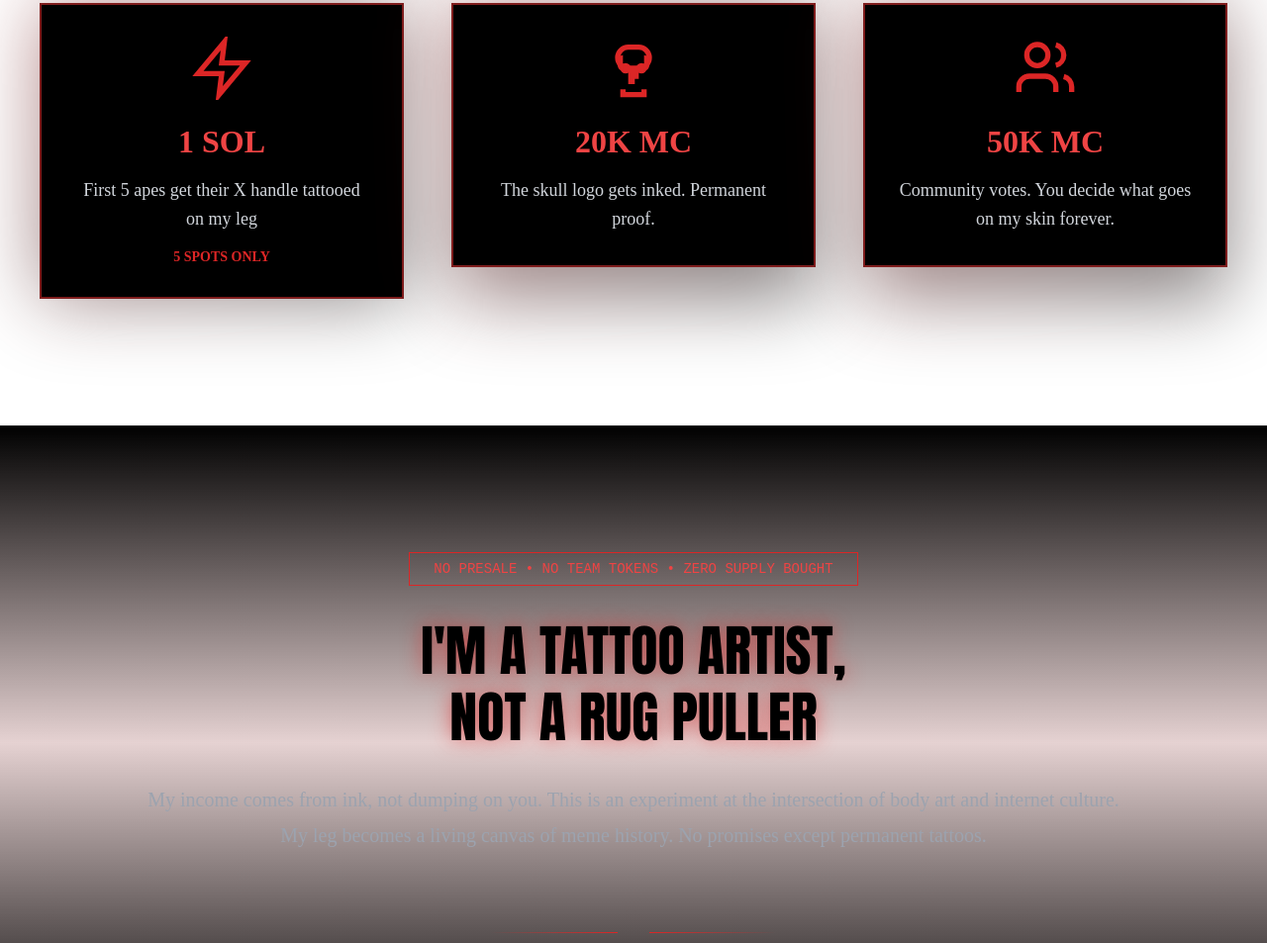
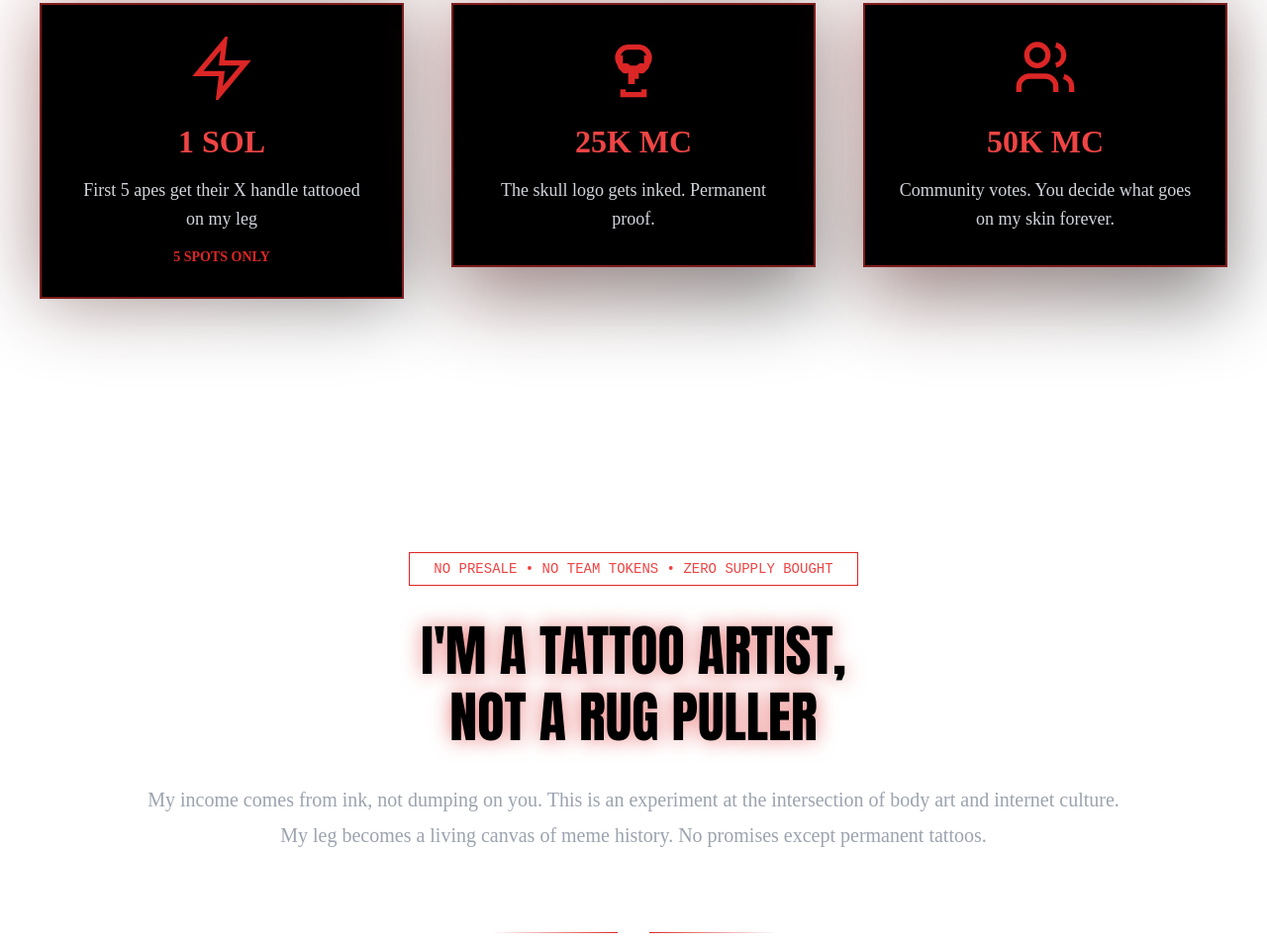
Before and after one commit to Aware97/deadvisionn, a plain HTML site: page index.html in a window 1280 px wide. Shown: the part 1119-2072 px from the top of the page at 99% size. Drawn offline with Linux system fonts and the light colour scheme.

Commit message:
Fix background gradient and update milestone title

```diff
--- a/index.html
+++ b/index.html
@@ -273,7 +273,7 @@
     .statement {
         position: relative;
         padding: 8rem 2rem;
-        background: linear-gradient(to bottom, #000, rgba(127, 29, 29, 0.2), #000);
+        background: linear-linear(to bottom, #000, rgba(127, 29, 29, 0.2), #000);
         z-index: 1;
     }
 
@@ -383,7 +383,7 @@
 </head>
 <body>
     <div class="background">
-        <div class="bg-solid"></div>
+        <div class="bg-gradient"></div>
         <div class="bg-circles"></div>
     </div>
 
@@ -440,7 +440,7 @@
                     <svg class="milestone-icon" viewBox="0 0 24 24" fill="none" stroke="currentColor" stroke-width="2">
                         <circle cx="9" cy="12" r="1"/><circle cx="15" cy="12" r="1"/><path d="M8 20v2h8v-2"/><path d="M12.5 17H11v-2h2v-3h1a4 4 0 0 0 0-8H10a4 4 0 0 0 0 8h1v3"/><path d="M8 12a1 1 0 0 1-1-1V9a1 1 0 0 1 1-1"/><path d="M16 12a1 1 0 0 0 1-1V9a1 1 0 0 0-1-1"/>
                     </svg>
-                    <h3 class="milestone-title">20K MC</h3>
+                    <h3 class="milestone-title">25K MC</h3>
                     <p class="milestone-text">The skull logo gets inked. Permanent proof.</p>
                 </div>
             </div>
```
